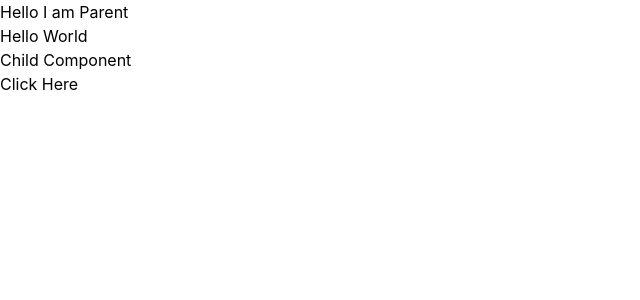
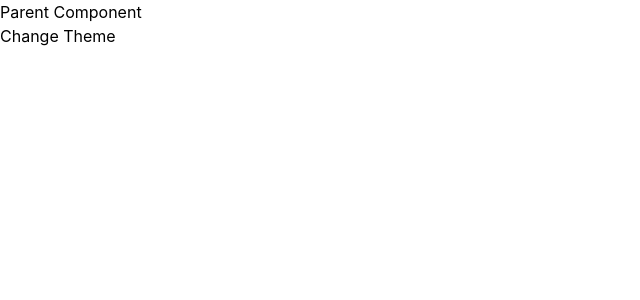
Before and after one commit to Ranjithbaswaraju/ranjith_react, a React (Vite) app: page / in a window 1280 px wide. Shown: the top 300 px of the page, without its empty margins (0-640 px from the left). Built offline with nearby package versions, Linux system fonts and the light colour scheme.

Commit message:
useCallback Completed

```diff
--- a/src/App.jsx
+++ b/src/App.jsx
@@ -1,4 +1,5 @@
-import Parent from "./components/CroweTechologies/parent";
+import Parent from "./components/UseCallBack/parent";
+
 
 
 
--- a/src/components/CroweTechologies/Child.jsx
+++ /dev/null
@@ -1,11 +0,0 @@
-import React from "react";
-const Child=({handler})=>{
-    return(
-        <>
-        <p>Child Component</p>
-        <button onClick={handler}>Click Here</button>
-
-        </>
-    )
-}
-export default Child;
--- a/src/components/CroweTechologies/parent.jsx
+++ /dev/null
@@ -1,20 +0,0 @@
-import React, { useState } from "react";
-import Child from "./Child";
-
-
-const Parent=()=>{
-    const[state,setState]=useState("Hello World")
-    const handlerSet=()=>{
-        setState("Bye")
-    }
-    return(
-        <>
-        <p>Hello I am Parent</p>
-        <p>{state}</p>
-        <Child handler={handlerSet}/>
-
-        </>
-    )
-
-}
-export default Parent;
--- /dev/null
+++ b/src/components/UseCallBack/Child.jsx
@@ -0,0 +1,46 @@
+
+// import React from "react";
+
+// const Child=({callback})=>{
+
+//     return(
+//         <>
+//         <p>Child Component</p>
+//         <button onClick={callback}>Click Me</button>
+//         </>
+//     )
+
+
+// }
+// export default Child;
+
+
+// PASSING PROPS THROUH CHILD TO PARENT TO COUNTER EXAMPLE
+
+
+// import React from "react";
+
+// const Child=({callBack})=>{
+// return(
+//     <>
+//     <p>Child Component</p>
+//     <button onClick={callBack}>Increase Count</button>
+//     </>
+// )
+// }
+// export default Child;
+
+//LIGHT DARK THEME USING CALLBACK
+
+
+
+import React from "react";
+const Child=({callBack})=>{
+    return(
+        <>
+        <p>Child Component</p>
+        <button onClick={callBack}>Change Theme</button>
+        </>
+    )
+}
+export default Child
--- /dev/null
+++ b/src/components/UseCallBack/parent.jsx
@@ -0,0 +1,97 @@
+// import React, { useCallback, useState } from "react";
+// import Child from "./Child";
+
+// const Parent=()=>{
+//     const[data,setData]=useState("Hi Ranjith")
+
+//     const handler=useCallback(()=>{
+//         setData("Bye Ranjith")
+//     },[])
+
+//     return(
+//         <>
+//         <h1>Parent Component</h1>
+//         <p>{data}</p>
+//         <Child callback={handler}/>
+//         </>
+//     )
+// }
+// export default Parent
+
+
+// Increasig count using the Callback
+
+
+// import React, { useCallback, useState } from "react";
+// import Child from "./Child";
+
+// const Parent=()=>{
+//     const[count,setCount]=useState(0)
+
+//     const handlerIncrease=useCallback(()=>{
+//         setCount(count+1)
+//     },[count])
+
+//     return(
+//         <>
+//         <h1>Parent Component</h1>
+//         <Child callBack={handlerIncrease}/>
+//         <p>Count:{count}</p>
+//         </>
+//     )
+
+// }
+// export default Parent
+
+
+// LIGHT THEME USING CALLBACK
+
+
+
+// import React, { useCallback, useState } from "react";
+// import Child from "./Child";
+// const Parent=()=>{
+//     const[theme,setTheme]=useState("light")
+
+//     const ThemeHandler=useCallback(()=>{
+//         setTheme((prev)=>prev === "light" ? "dark" : "light")
+//     },[])
+
+//     return(
+//         <div
+//         style={{backgroundColor:theme ==="light" ? "white" : "black",
+//             color:theme==="light" ? "black" : "white",
+//             height: "100vh",width:"100vw"
+//         }}>
+//         <h1>Parent Component</h1>
+//         <Child callBack={ThemeHandler}/>
+//         </div>
+//     )
+
+// }
+// export default Parent
+
+// Wihtout using the CHild COMPOENNT
+
+
+import React, { useCallback, useState } from "react";
+
+const Parent=()=>{
+
+    const[theme,setTheme]=useState("light")
+
+    const changeTheme=useCallback(()=>{
+        setTheme((prev)=>prev === "light" ? "dark" : "light")
+    },[])
+    return(
+        <div style={{backgroundColor:theme=== "light" ? "white" : "black",
+            color:theme === "light" ? "black" :"light",
+            height:"100vh",
+            width:"100vw"
+        }}>
+            <p>Parent Component</p>
+            <button onClick={changeTheme}>Change Theme</button>
+        </div>
+    )
+}
+export default Parent
```
